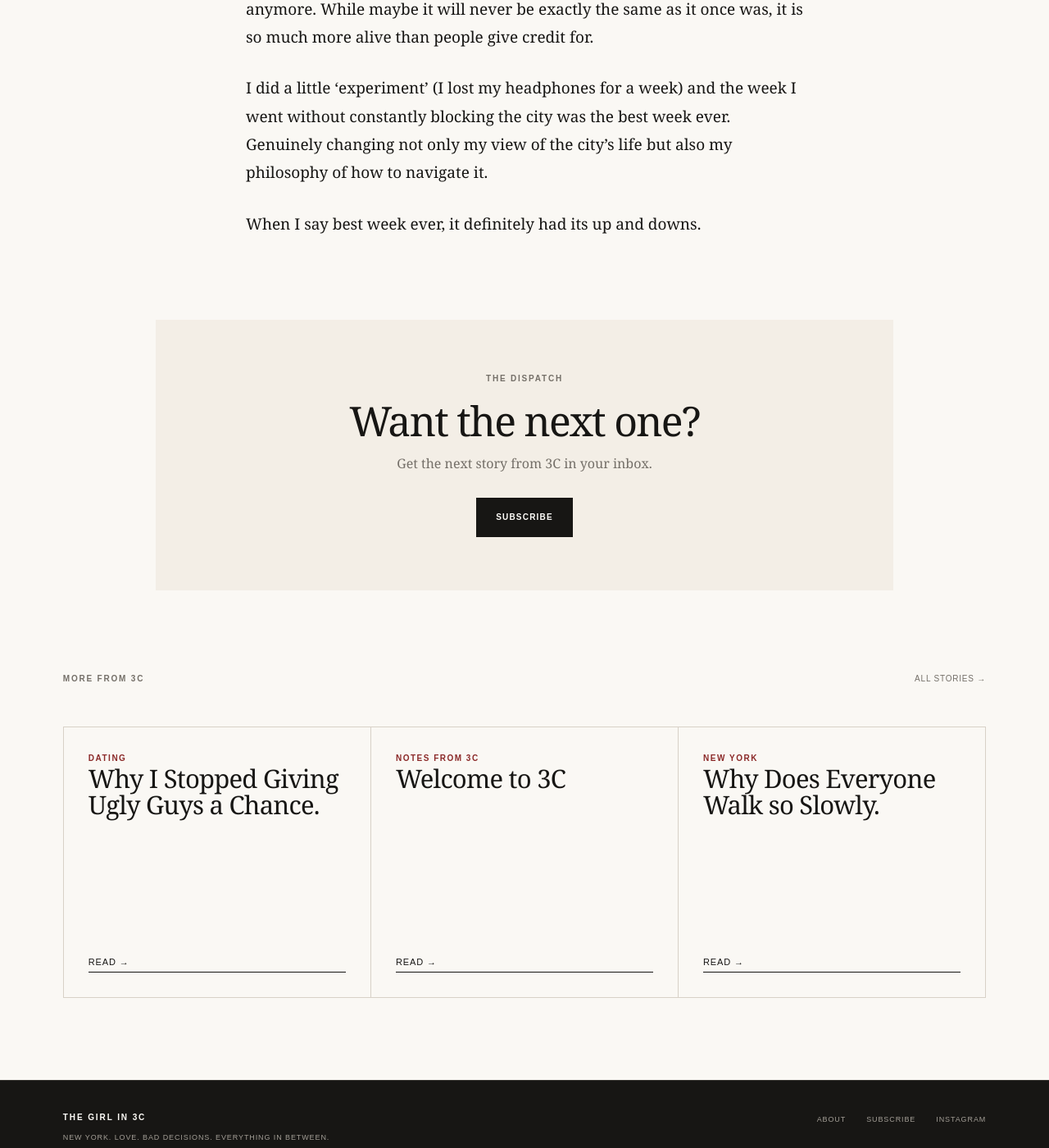
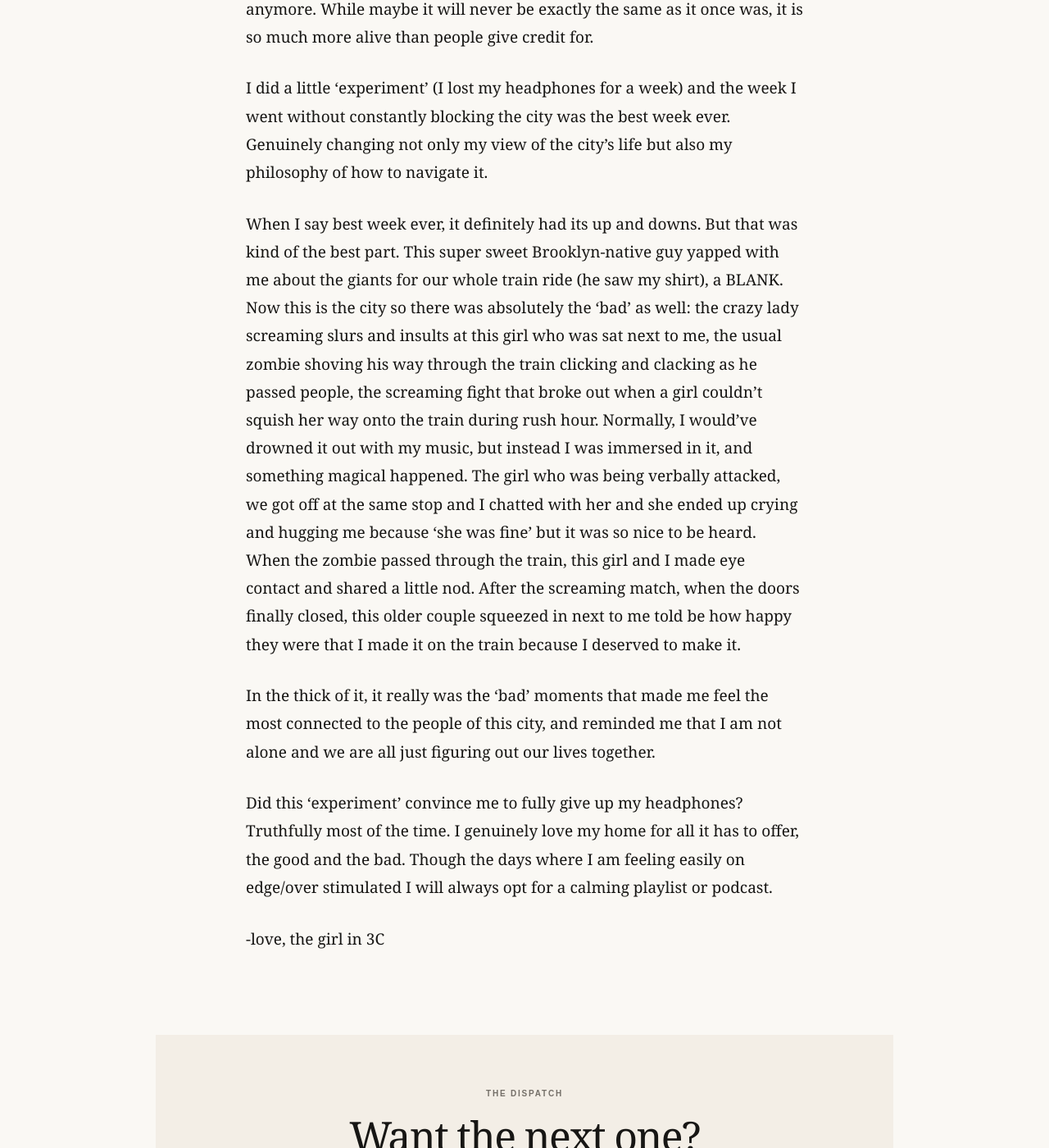
Before and after one commit to thegirlin3c/the-girl-in-3c, a Jekyll site: the page built from _posts/2026-08-12-new-york-isnt-missing-connection-people-just-need-to-take-out-the-headphones-sometimes.md, in a window 1280 px wide and 1400 px high, scrolled down 807 px. Shown: the whole window at 82% size. Built offline with Jekyll 4.4.1, drawn with Linux system fonts in a browser that asks for light colours.

Commit message:
Update 2026-08-12-new-york-isnt-missing-connection-people-just-need-to-take-out-the-headphones-sometimes.md

```diff
--- a/_posts/2026-08-12-new-york-isnt-missing-connection-people-just-need-to-take-out-the-headphones-sometimes.md
+++ b/_posts/2026-08-12-new-york-isnt-missing-connection-people-just-need-to-take-out-the-headphones-sometimes.md
@@ -10,4 +10,10 @@ People love to talk about the 'old' New York and how it doesn't exist anymore. W
 
 I did a little 'experiment' (I lost my headphones for a week) and the week I went without constantly blocking the city was the best week ever. Genuinely changing not only my view of the city's life but also my philosophy of how to navigate it.
 
-When I say best week ever, it definitely had its up and downs.
+When I say best week ever, it definitely had its up and downs. But that was kind of the best part. This super sweet Brooklyn-native guy yapped with me about the giants for our whole train ride (he saw my shirt), a BLANK. Now this is the city so there was absolutely the 'bad' as well: the crazy lady screaming slurs and insults at this girl who was sat next to me, the usual zombie shoving his way through the train clicking and clacking as he passed people, the screaming fight that broke out when a girl couldn't squish her way onto the train during rush hour. Normally, I would've drowned it out with my music, but instead I was immersed in it, and something magical happened. The girl who was being verbally attacked, we got off at the same stop and I chatted with her and she ended up crying and hugging me because 'she was fine' but it was so nice to be heard. When the zombie passed through the train, this girl and I made eye contact and shared a little nod. After the screaming match, when the doors finally closed, this older couple squeezed in next to me told be how happy they were that I made it on the train because I deserved to make it.
+
+In the thick of it, it really was the 'bad' moments that made me feel the most connected to the people of this city, and reminded me that I am not alone and we are all just figuring out our lives together.
+
+Did this 'experiment' convince me to fully give up my headphones? Truthfully most of the time. I genuinely love my home for all it has to offer, the good and the bad. Though the days where I am feeling easily on edge/over stimulated I will always opt for a calming playlist or podcast.
+
+-love, the girl in 3C
```
